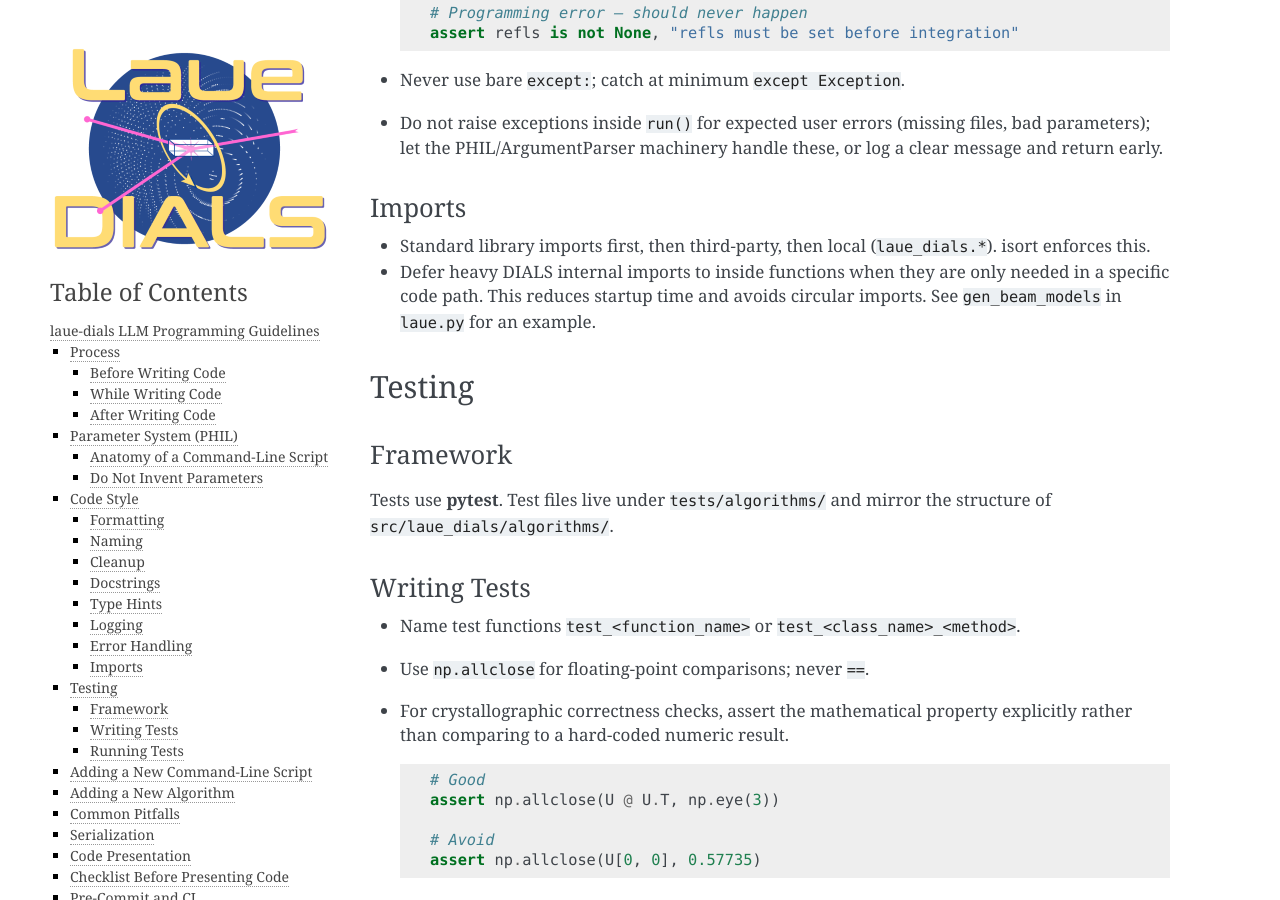
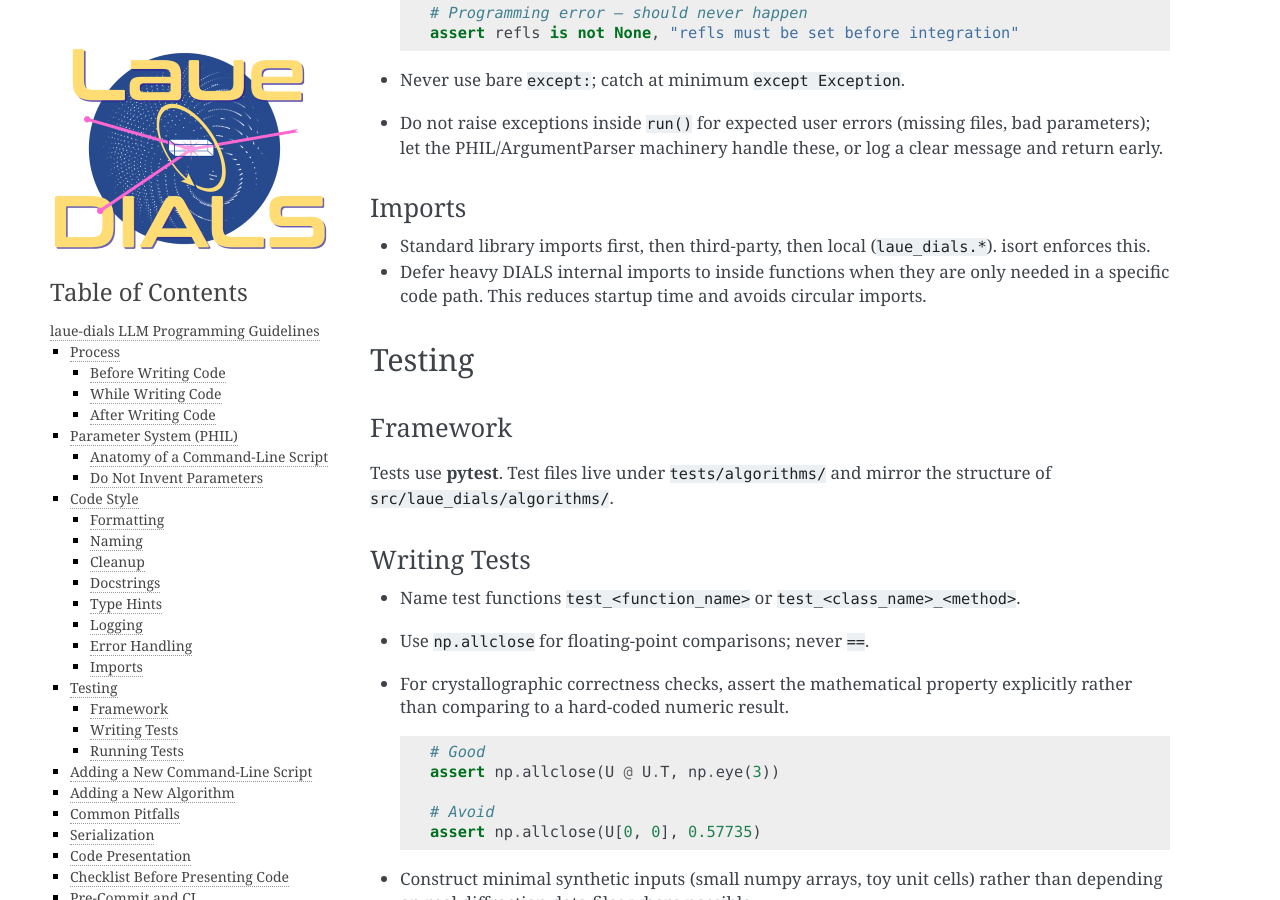
Before and after one commit to rs-station/laue-dials, a Sphinx documentation site: the page built from docs/laue_dials_llm_programming_guidelines.rst, in a window 1280 px wide and 900 px high, scrolled down 5412 px. Built offline with Sphinx 7.4.7, drawn with Linux system fonts in a browser that asks for light colours.

Commit message:
Remove fragile file reference from LLM guidelines imports section
Co-Authored-By: Claude Sonnet 4.6 <noreply@anthropic.com>

```diff
--- a/docs/laue_dials_llm_programming_guidelines.rst
+++ b/docs/laue_dials_llm_programming_guidelines.rst
@@ -290,8 +290,7 @@ Imports
   (``laue_dials.*``). isort enforces this.
 - Defer heavy DIALS internal imports to inside functions when they are
   only needed in a specific code path. This reduces startup time and
-  avoids circular imports. See ``gen_beam_models`` in ``laue.py`` for an
-  example.
+  avoids circular imports.
 
 Testing
 =======
```
